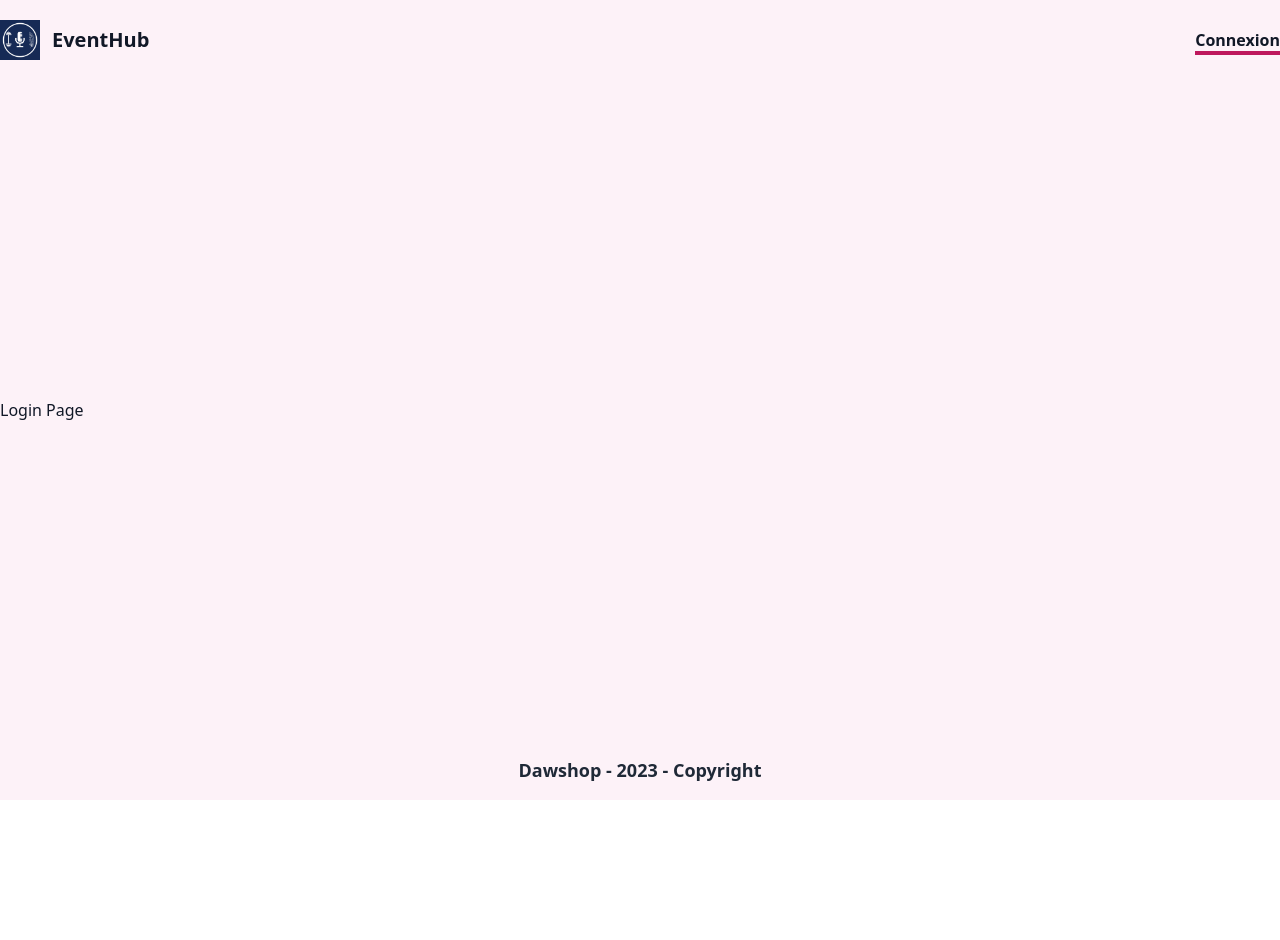
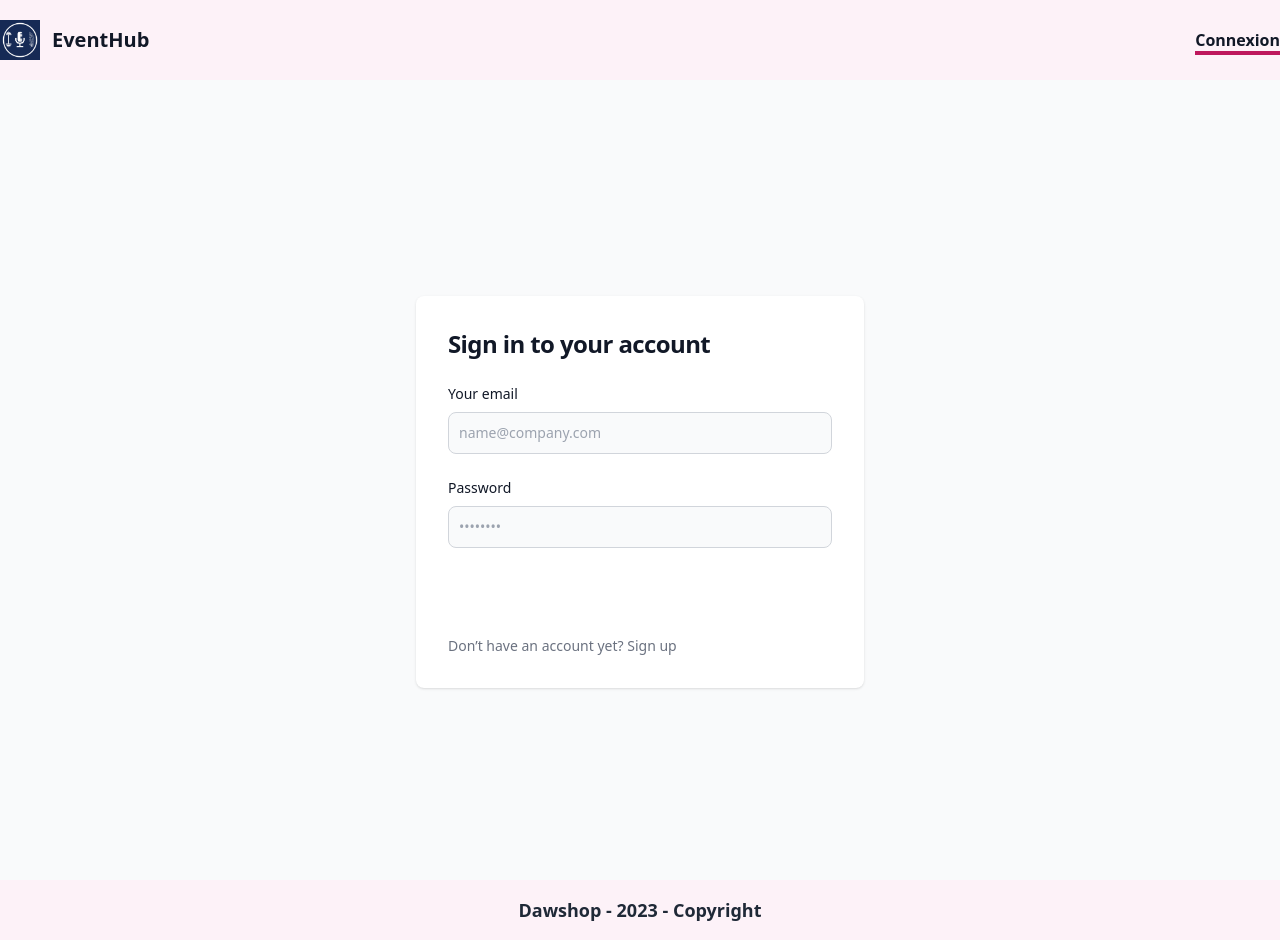
Before and after one commit to Sofie2ruelle/EventHub_Front, a React (Vite) app in the folder EventHub/: page /login in a window 1280 px wide. Before the commit the page ends 800 px from the top, so only its background shows below. Built offline with nearby package versions, Linux system fonts and the light colour scheme.

Commit message:
creation page login

```diff
--- a/EventHub/src/components/Header.jsx
+++ b/EventHub/src/components/Header.jsx
@@ -13,7 +13,7 @@
 return (
     <header className='flex justify-between items-center'>
     {/* LOGO */}
-    <div className='container mx-auto justify-between py-5 flex items-center'>
+    <div className='container mx-auto justify-between py-5 flex items-center cursor-pointer'>
 
     <div
         onClick={() => navigate('/')}
--- a/EventHub/src/pages/Events.jsx
+++ b/EventHub/src/pages/Events.jsx
@@ -90,8 +90,8 @@
                >
                  <option
                  value="Tout">Tout</option>
-                        <option value="Sport">Sport</option>
-                        <option value="Culture">Culture</option>
+                        <option value="SPORTIF">Sport</option>
+                        <option value="CULTUREL">Culture</option>
                 </select>
 
               {search.length > 1 &&
--- a/EventHub/src/pages/Home.jsx
+++ b/EventHub/src/pages/Home.jsx
@@ -45,7 +45,7 @@
                     </button>
                     <button className="py-4 px-10 bg-pink-50 text-pink-700 shadow-sm shadow-black hover:bg-pink-300 hover:text-gray-900">
                         <Link to={"/events"}>
-                            Voir tout les événements
+                            Rechercher des événements
                         </Link>
                     </button>
                 </div>
--- a/EventHub/src/pages/Login.jsx
+++ b/EventHub/src/pages/Login.jsx
@@ -1,5 +1,35 @@
 export const Login = () => {
     return (
-      <div>Login Page</div>
+
+      <section className="bg-gray-50 dark:bg-gray-900">
+  <div className="flex flex-col items-center justify-center px-6 py-8 mx-auto md:h-screen lg:py-0">
+      <a href="#" className="flex items-center mb-6 text-2xl font-semibold text-gray-900 dark:text-white">
+
+
+      </a>
+      <div className="w-full bg-white rounded-lg shadow dark:border md:mt-0 sm:max-w-md xl:p-0 dark:bg-gray-800 dark:border-gray-700">
+          <div className="p-6 space-y-4 md:space-y-6 sm:p-8">
+              <h1 className="text-xl font-bold leading-tight tracking-tight text-gray-900 md:text-2xl dark:text-white">
+                  Sign in to your account
+              </h1>
+              <form className="space-y-4 md:space-y-6" action="#">
+                  <div>
+                      <label htmlFor="email" className="block mb-2 text-sm font-medium text-gray-900 dark:text-white">Your email</label>
+                      <input type="email" name="email" id="email" className="bg-gray-50 border border-gray-300 text-gray-900 sm:text-sm rounded-lg focus:ring-primary-600 focus:border-primary-600 block w-full p-2.5 dark:bg-gray-700 dark:border-gray-600 dark:placeholder-gray-400 dark:text-white dark:focus:ring-blue-500 dark:focus:border-blue-500" placeholder="name@company.com" required=""/>
+                  </div>
+                  <div>
+                      <label htmlFor="password" className="block mb-2 text-sm font-medium text-gray-900 dark:text-white">Password</label>
+                      <input type="password" name="password" id="password" placeholder="••••••••" className="bg-gray-50 border border-gray-300 text-gray-900 sm:text-sm rounded-lg focus:ring-primary-600 focus:border-primary-600 block w-full p-2.5 dark:bg-gray-700 dark:border-gray-600 dark:placeholder-gray-400 dark:text-white dark:focus:ring-blue-500 dark:focus:border-blue-500" required=""/>
+                  </div>
+
+                  <button type="submit" className="w-full text-white bg-primary-600 hover:bg-primary-700 focus:ring-4 focus:outline-none focus:ring-primary-300 font-medium rounded-lg text-sm px-5 py-2.5 text-center dark:bg-primary-600 dark:hover:bg-primary-700 dark:focus:ring-primary-800">Sign in</button>
+                  <p className="text-sm font-light text-gray-500 dark:text-gray-400">
+                      Don’t have an account yet? <a href="#" className="font-medium text-primary-600 hover:underline dark:text-primary-500">Sign up</a>
+                  </p>
+              </form>
+          </div>
+      </div>
+  </div>
+</section>
     )
   }
```
Also changed, not shown: 1 other file (tests, documents, lock files or other folders).
